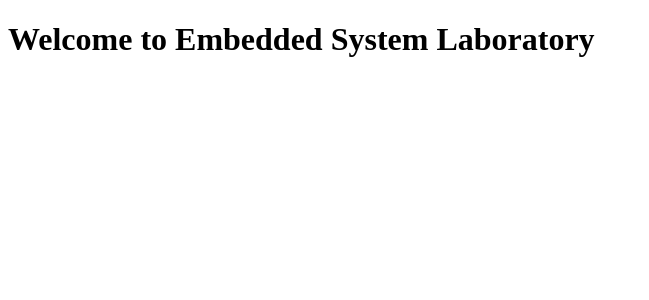
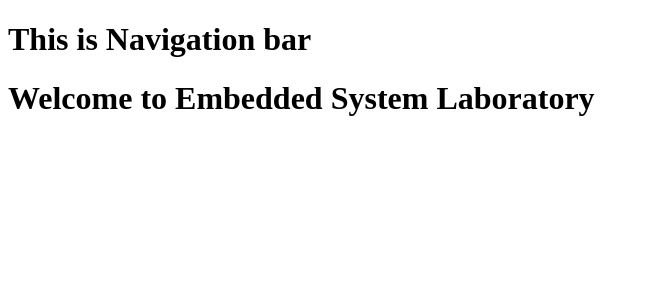
Before and after one commit to dnjooiopa/esl-official-website, a Vue app: page / in a window 1280 px wide. Shown: the top 300 px of the page, without its empty margins (0-649 px from the left). Built offline with nearby package versions, Linux system fonts and the light colour scheme.

Commit message:
testing home and navbar

```diff
--- a/src/App.vue
+++ b/src/App.vue
@@ -1,5 +1,6 @@
 <template>
   <div>
+    <Navbar />
     <Home />
   </div>
 </template>
@@ -7,11 +8,13 @@
 <script>
 //import EmployeeTable from './components/EmployeeTable'
 import Home from './components/Home'
+import Navbar from './components/Navbar'
 
 export default {
-  name: 'Hello World!',
+  name: 'App',
   components: {
     Home,
+    Navbar
   },
 }
 </script>
```
